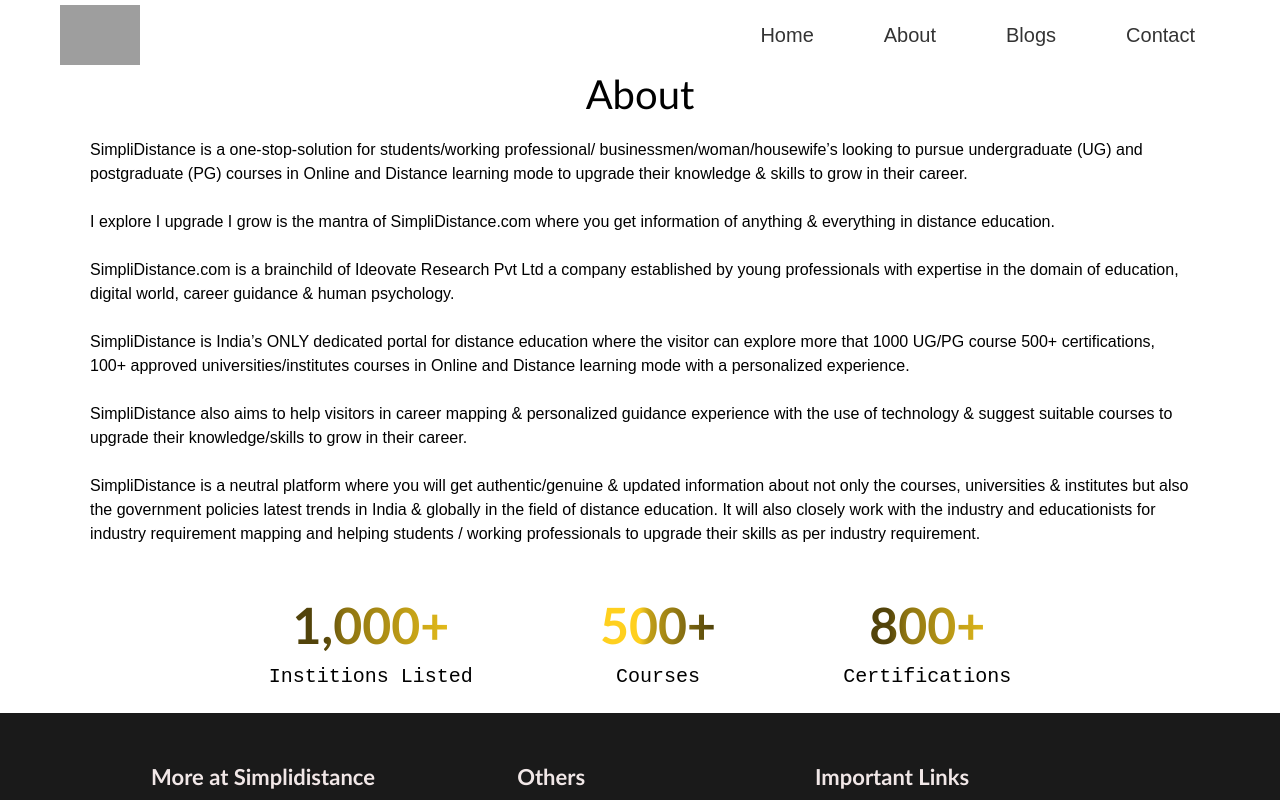
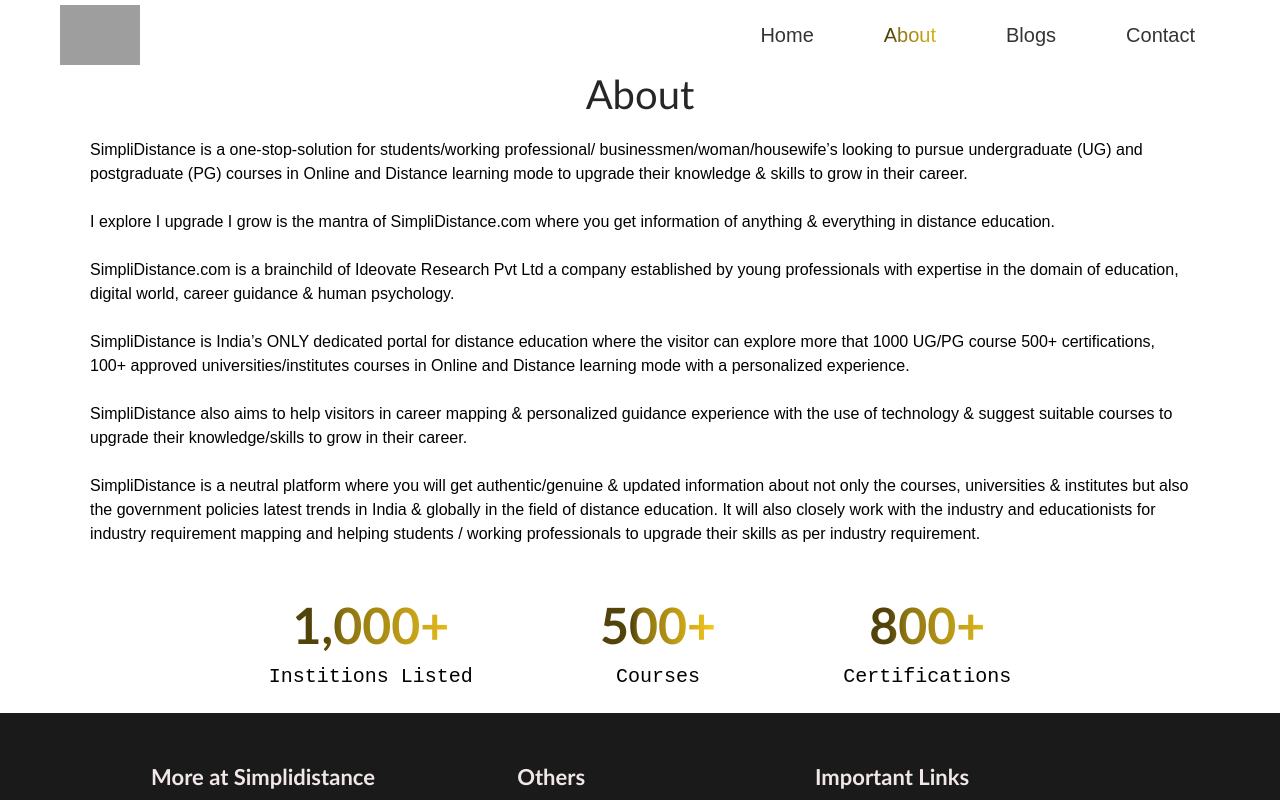
Before and after one commit to codeomi/distance-learning, a React (Create React App) app in the folder frontend/: page /about in a window 1280 px wide. Shown: the top 800 px of the page. Built offline with nearby package versions, Linux system fonts and the light colour scheme; grey boxes are pictures that could not be loaded.

Commit message:
navbar highlighting added

```diff
--- a/frontend/src/components/Layout/Navbar.js
+++ b/frontend/src/components/Layout/Navbar.js
@@ -1,9 +1,18 @@
 import React from "react";
 import "./navbar.scss";
-import { Link } from "react-router-dom";
+import { Link, useLocation, useParams } from "react-router-dom";
+
 
 const Navbar = () => {
 
+  const location = useLocation();
+
+  const isActiveLink = (link) => {
+    const { pathname } = location;
+    return pathname === link ? "active" : "";
+  };
+
+  console.log(location)
   return (
     <>
         <div className="navbar">
@@ -15,16 +24,16 @@
             />
           </Link>
           <div className="conatiner-2">
-            <Link to="/" className="navbar-text">
+            <Link to="/"  className={`navbar-text ${isActiveLink("/")}`}>
               Home
             </Link>
-            <Link to="/about" className="navbar-text">
+            <Link to="/about"  className={`navbar-text ${isActiveLink("/about")}`}>
               About
             </Link>
-            <Link to="/blogs" className="navbar-text">
+            <Link to="/blogs"  className={`navbar-text ${isActiveLink("/blogs")}`}>
               Blogs
             </Link>
-            <Link to="/contact" className="navbar-text">
+            <Link to="/contact"  className={`navbar-text ${isActiveLink("/contact")}`}>
               Contact
             </Link>
           </div>
--- a/frontend/src/components/Layout/navbar.scss
+++ b/frontend/src/components/Layout/navbar.scss
@@ -44,6 +44,17 @@
 }
 
 .navbar-text:hover{
-    color: $yellow;
-    background-color: $darkblue;
+    background: #52430a;
+  background: linear-gradient(to right, #52430a 27%, #8c7311 37%, #f8cc1d 100%);
+  -webkit-background-clip: text;
+  -webkit-text-fill-color: transparent;
+
+
 }
+
+.active{
+    background: #52430a;
+    background: linear-gradient(to right, #52430a 27%, #8c7311 37%, #f8cc1d 100%);
+    -webkit-background-clip: text;
+    -webkit-text-fill-color: transparent;
+}
--- a/frontend/src/components/Pages/About.js
+++ b/frontend/src/components/Pages/About.js
@@ -54,7 +54,7 @@
               <div className="countdown-text">Institions Listed</div>
             </div>
             <div className="countdown-container ">
-              <div className="countdown yellow"><CountUp duration={3} end={500} />+</div>
+              <div className="countdown "><CountUp duration={3} end={500} />+</div>
               <div className="countdown-text">Courses</div>
             </div>
             <div className="countdown-container">
--- a/frontend/src/components/Pages/about.scss
+++ b/frontend/src/components/Pages/about.scss
@@ -17,6 +17,7 @@
 .about-heading {
   @include heading-3();
   margin-bottom: 20px;
+  color: $dull-black;
 }
 
 .about-para {
@@ -44,12 +45,7 @@
   -webkit-text-fill-color: transparent;
 }
 
-.yellow {
-  background: #ffd01f;
-  background: linear-gradient(to right, #ffd01f 34%, #c29f18 42%, #4d400a 100%);
-  -webkit-background-clip: text;
-  -webkit-text-fill-color: transparent;
-}
+
 
 .countdown-text{
   font-family: $card-font;
--- a/frontend/src/components/styles/variables.scss
+++ b/frontend/src/components/styles/variables.scss
@@ -1,6 +1,7 @@
 $yellow: #f8cc1d;
 $dull-yellow: #f8cc1d7f;
 $bright-yellow: #f4c815;
+$dark-yellow:#f8d756;
 $darkblue: #0e2345;
 $white: #ffff;
 $dull-white: #f1e6e6;
```
